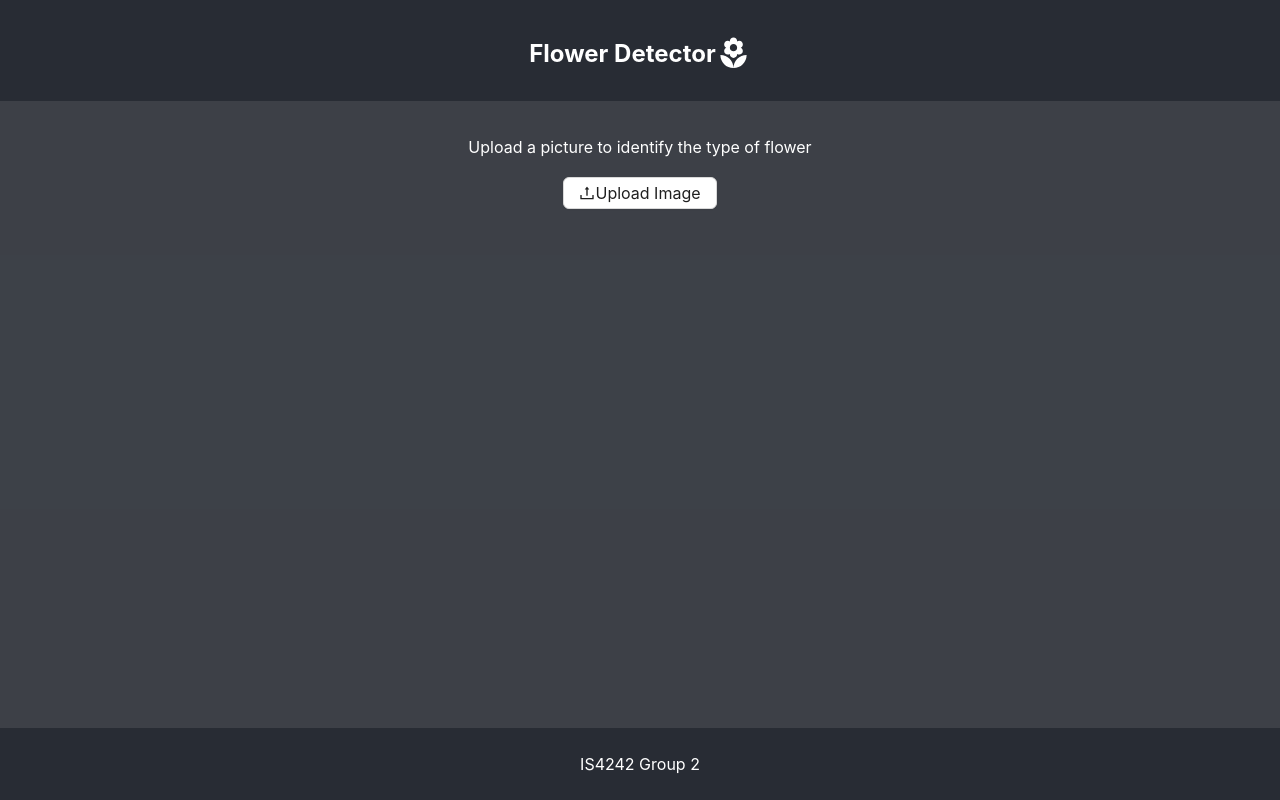
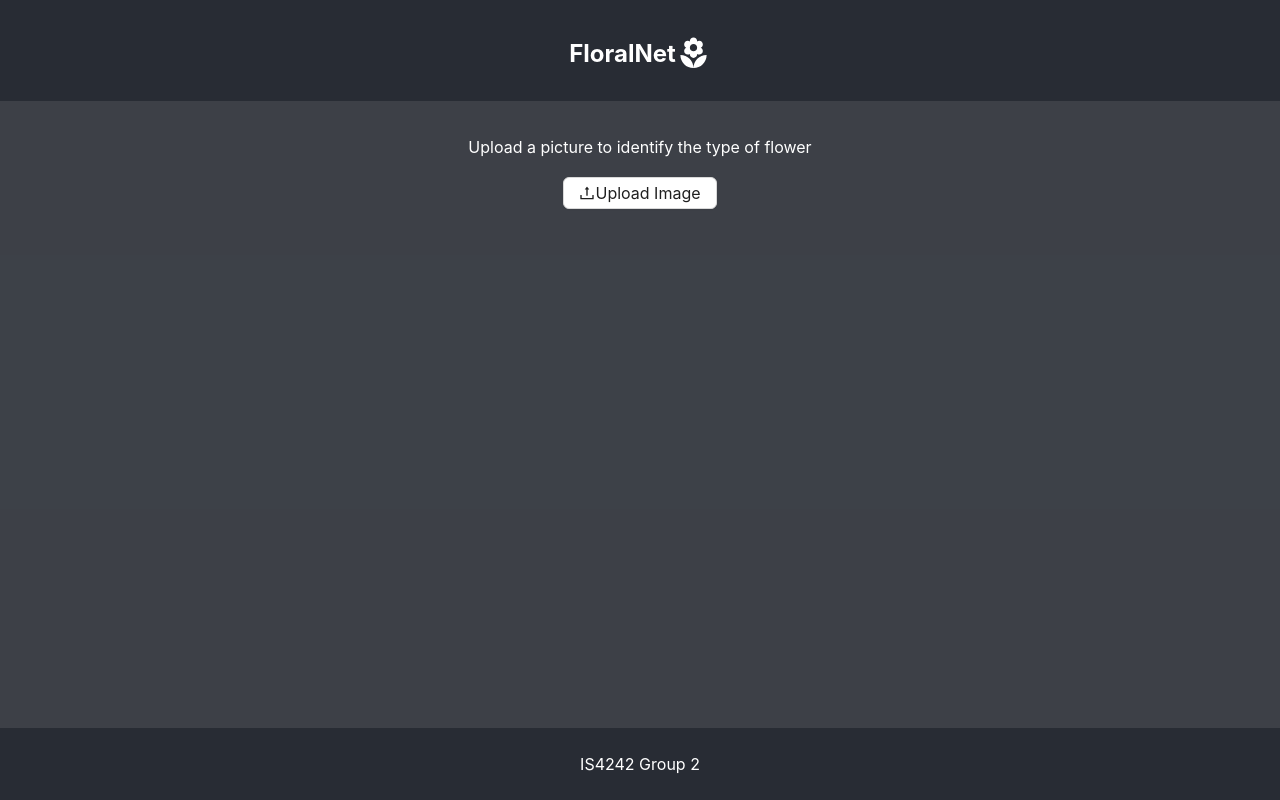
Before and after one commit to jordkong/is4242_fe, a React (Create React App) app: page / in a window 1280 px wide. Built offline with nearby package versions, Linux system fonts and the light colour scheme.

Commit message:
Changed Website Header name

```diff
--- a/src/App.js
+++ b/src/App.js
@@ -85,7 +85,7 @@ const App = (props) => {
     <header className="app-header">
       <div className="header-content">
         <h1 className="app-title">
-          <span>Flower Detector</span>
+          <span>FloralNet</span>
           <LocalFloristIcon fontSize="large" style={{ color: 'white', verticalAlign: 'middle' }}/>
         </h1>
       </div>
```
